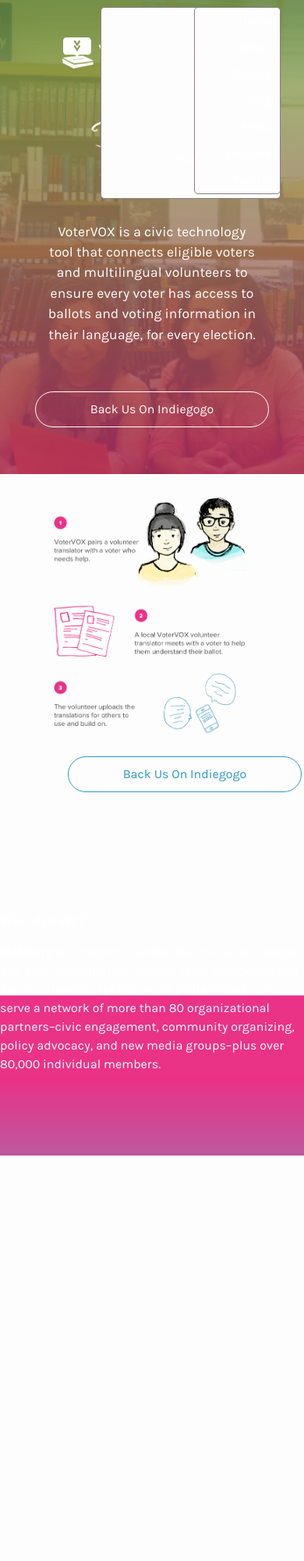
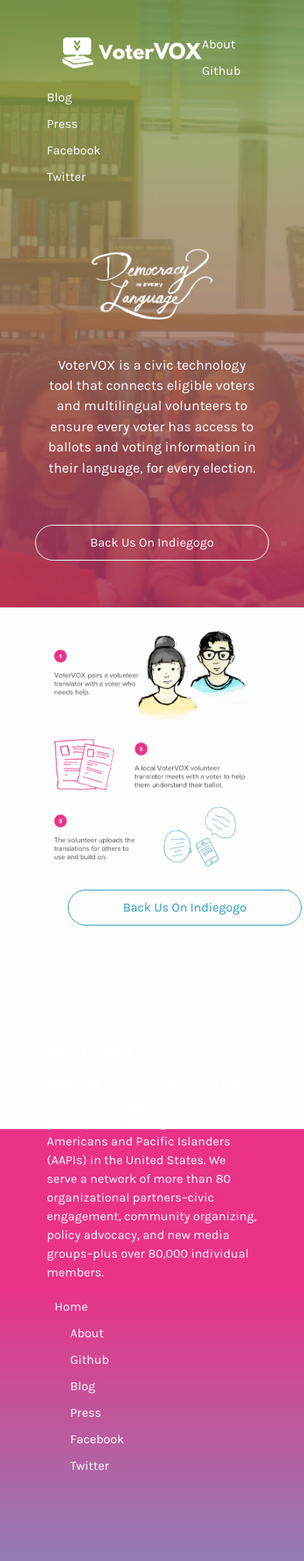
Before and after one commit to 18mr/votervox, a Jekyll site: the page built from index.html, in a window 390 px wide. Shown: the whole page at 78% size. Built offline with Jekyll 4.4.1, drawn with Linux system fonts in a browser that asks for light colours; comment, search, counter and statistics services are not loaded; before the commit the page ends 1482 px from its top, so only the background shows below that.

Commit message:
footer mobile styles

```diff
--- a/_sass/_layout.scss
+++ b/_sass/_layout.scss
@@ -137,13 +137,8 @@
     }
 
     @include media-query($on-palm) {
-        position: absolute;
-        top: 9px;
-        right: 30px;
-        background-color: $background-color;
-        border: 1px solid $grey-color-light;
-        border-radius: 5px;
-        text-align: right;
+		float: none;
+		padding: 0;
 
         .menu-icon {
             display: block;
@@ -197,7 +192,7 @@
 	color: white;
 
 	.wrapper {
-		padding: ($spacing-unit*2) 0;
+		padding: ($spacing-unit*2);
 
 		.site-nav {
 			padding-top: 2.5em;
```
